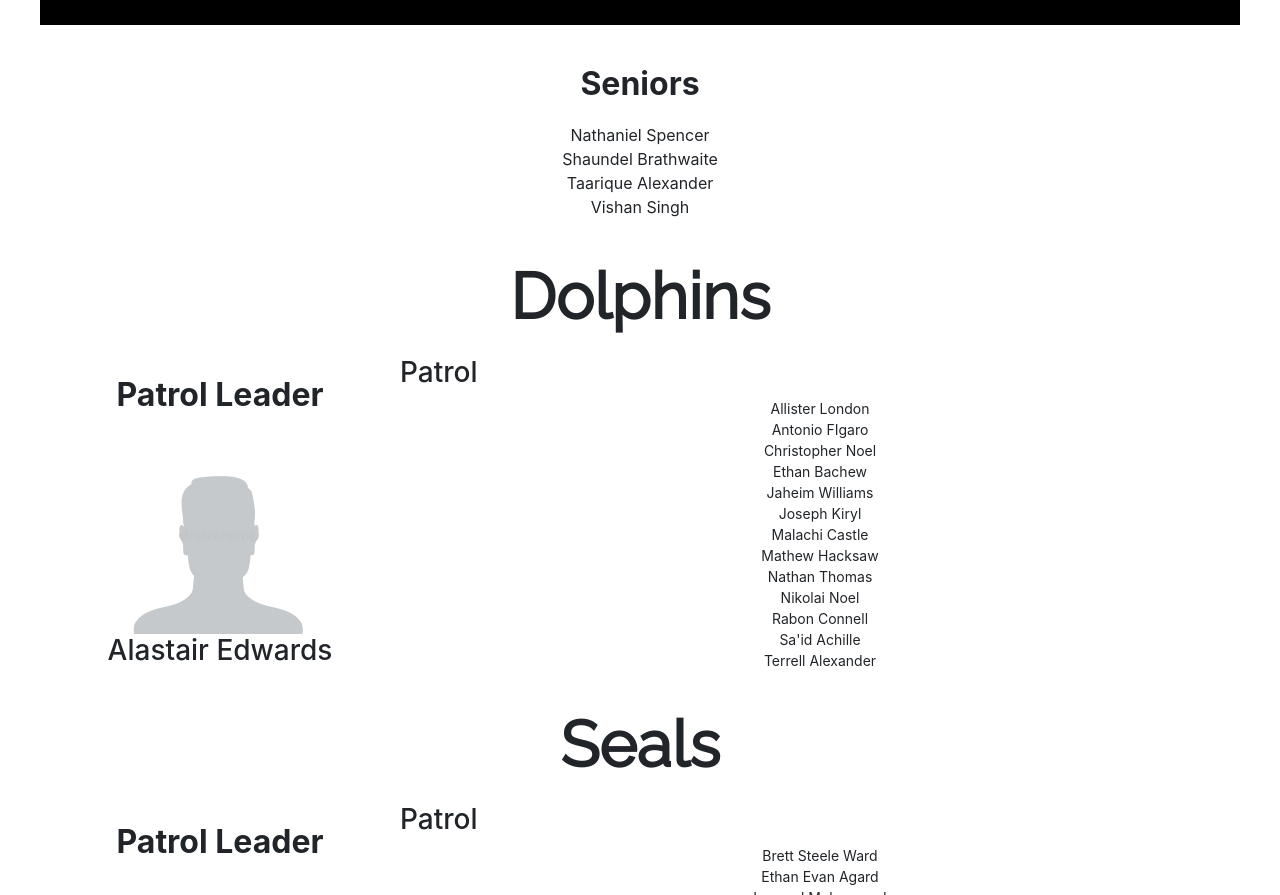
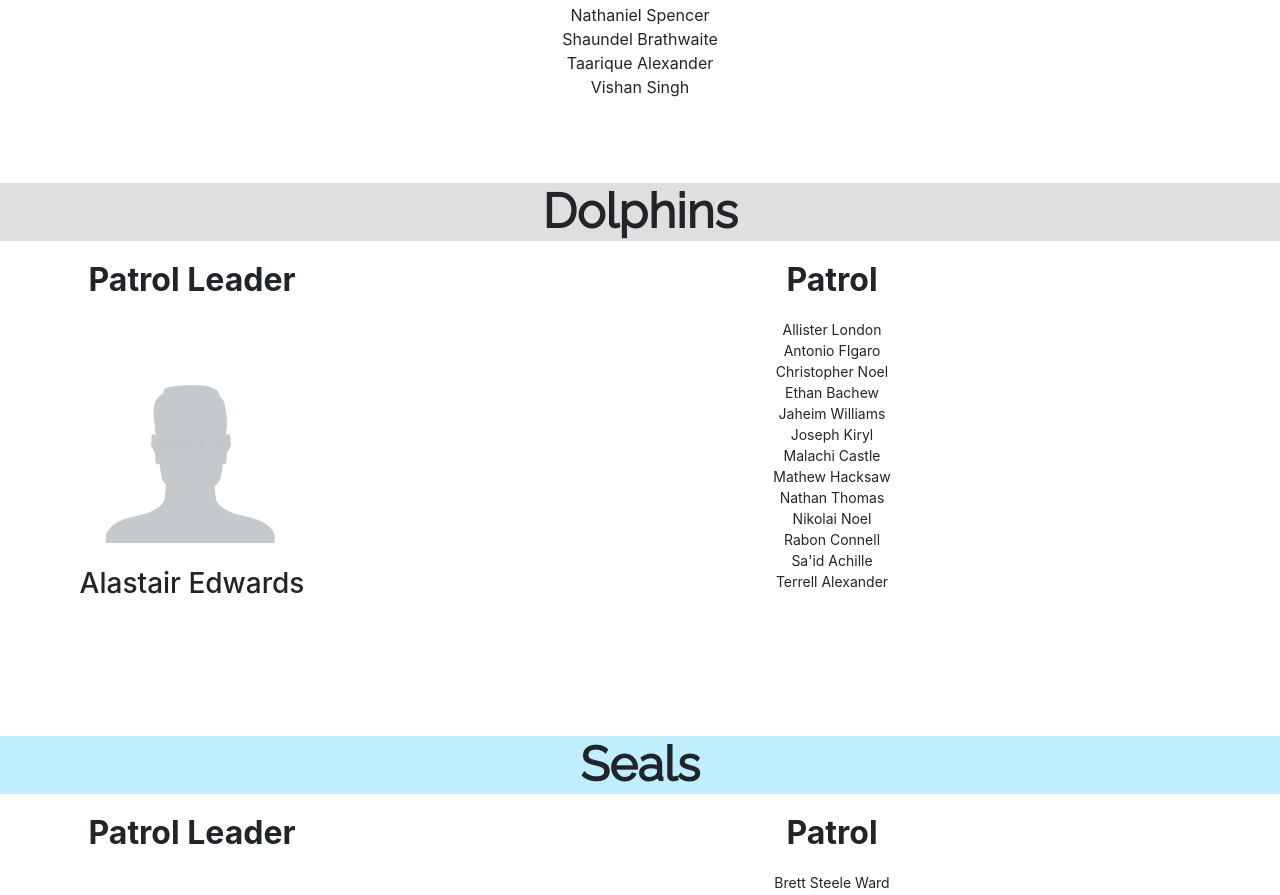
Before and after one commit to leelum1/Scouts, a website with bundled scripts: page patrols.html in a window 1280 px wide. Shown: the part 1905-2800 px from the top of the page. Built offline with nearby package versions, Linux system fonts and the light colour scheme; a web font is replaced by a local one.

Commit message:
some styling down to patrol conts (color change)

```diff
--- a/patrols.html
+++ b/patrols.html
@@ -8,7 +8,7 @@
     <meta name="viewport" content="width=device-width, initial-scale=1.0">
     <title>1st Trinidad Sea Scouts Patrol Directory</title>
     <link rel="stylesheet" href="https://stackpath.bootstrapcdn.com/bootstrap/4.1.3/css/bootstrap.min.css" integrity="sha384-MCw98/SFnGE8fJT3GXwEOngsV7Zt27NXFoaoApmYm81iuXoPkFOJwJ8ERdknLPMO" crossorigin="anonymous">
-    <link href="https://fonts.googleapis.com/css?family=Raleway|Pirata+One" rel="stylesheet">
+    <!-- <link href="https://fonts.googleapis.com/css?family=Raleway|Pirata+One" rel="stylesheet"> -->
     <link rel="apple-touch-icon" sizes="144x144" href="images/favicon/apple-touch-icon.png">
     <link rel="icon" type="image/png" sizes="32x32" href="images/favicon/favicon-32x32.png">
     <link rel="icon" type="image/png" sizes="16x16" href="images/favicon/favicon-16x16.png">
@@ -27,13 +27,14 @@
       <!--see include.js-->
     </header>
 
-    <div class="main">
+    <div class="patrol_page_cont">
 
-      <div class="img" style="margin-top:50px;">
+      <div class="hero_img_cont" style="margin-top:50px;">
         <img class="troop-img" src="images/patrols/Scouts2019.jpg" title="First Trinidad Sea Scouts Troop 2018" alt="Troop photo">
+        <h1 class="img-title">1st Trinidad Sea Scouts 2019 - 2020</h1>
       </div>
 
-      <h1 class="img-title">1st Trinidad Sea Scouts 2019 - 2020</h1>
+
 
       <div class="container-fluid intro">
         <h1>Patrol Listing</h1>
@@ -105,7 +106,7 @@
       </div>
       <script type="module" src="patrols.js"></script>
       <!-- DOLPHINS -->
-      <div class="container-fluid" style="background-color:lightgrey">
+      <!-- <div class="container-fluid" style="background-color:lightgrey">
         <h2>Dolphins</h2>
         <div class="row">
           <div class="col-md-6 col-sm-12">
@@ -133,11 +134,11 @@
             </ol>
           </div>
         </div>
-      </div>
+      </div> -->
 
 
       <!-- SEALS -->
-      <div class="container-fluid" style="background-color:lightblue">
+   <!--    <div class="container-fluid" style="background-color:lightblue">
         <h2>Seals</h2>
         <div class="row">
           <div class="col-md-6 col-sm-12">
@@ -166,10 +167,10 @@
             </ol>
           </div>
         </div>
-      </div>
+      </div> -->
 
       <!-- SHRIMPS -->
-      <div class="container-fluid" style="background-color:#FFCCCB">
+      <!-- <div class="container-fluid" style="background-color:#FFCCCB">
         <h2>Shrimps</h2>
         <div class="row">
           <div class="col-md-6 col-sm-12">
@@ -199,10 +200,10 @@
             </ol>
           </div>
         </div>
-      </div>
+      </div> -->
 
       <!-- TADS -->
-      <div class="container-fluid" style="background-color:#ADFFAD">
+      <!-- <div class="container-fluid" style="background-color:#ADFFAD">
         <h2>Tads</h2>
         <div class="row">
           <div class="col-md-6 col-sm-12">
@@ -231,7 +232,7 @@
             </ol>
           </div>
         </div>
-      </div>
+      </div> -->
 
 
       <!-- SQUIDS -->
@@ -276,8 +277,8 @@
               </tbody>
             </table>
           </div>
-        </div> -->
-      </div>
+        </div>
+      </div>-->
 
       <!--<h1 class="img-title">1st Trinidad Sea Scouts Recruits 2019 - 2020</h1>
 
--- a/patrols.js
+++ b/patrols.js
@@ -8,7 +8,7 @@ let input = ''
 scouts.patrols.map(function(patrol){
     input+= `
     <div class="patrol">
-        <h1>${patrol.title}</h1>
+        <h1 style="background-color:${patrol.color}">${patrol.title}</h1>
         <div class="patrol_wrapper">
             <div class="patrol_leader_cont">
                 <h2>Patrol Leader</h2>
@@ -16,7 +16,7 @@ scouts.patrols.map(function(patrol){
                 <h3>${patrol.patrolLeader.name}</h3>
             </div>
             <div class="patrol_names_cont">
-                <h3>Patrol</h3>
+                <h2>Patrol</h2>
                 <ul>
                     ${patrol.patrol.map(y => `<li>${y}</li>`).join('')}
                 </ul>
--- a/patrols.json
+++ b/patrols.json
@@ -2,6 +2,7 @@
   "patrols": [
     {
       "title": "Dolphins",
+      "color": "rgb(128 128 128 / 25%)",
       "patrolLeader" : {
         "name" : "Alastair Edwards",
         "photo": "images/patrols/placeholder.jpeg"
@@ -24,6 +25,7 @@
     },
     {
       "title" : "Seals",
+      "color": "rgb(0 192 255 / 25%)",
       "patrolLeader" : {
         "name" : "Daniel Hope",
         "photo": "images/patrols/placeholder.jpeg"
@@ -47,6 +49,7 @@
     },
     {
       "title": "Shrimps",
+      "color": "rgb(248 96 93 / 25%)",
       "patrolLeader" : {
         "name" : "Aidan Mohammed",
         "photo": "images/patrols/placeholder.jpeg"
@@ -71,6 +74,7 @@
     },
     {
       "title": "Tads",
+      "color": "rgb(72 255 72 / 25%)",
       "patrolLeader" : {
         "name" : "Jerome Roberts",
         "photo": "images/patrols/placeholder.jpeg"
--- a/styles/main.scss
+++ b/styles/main.scss
@@ -1,3 +1,4 @@
+@import url('https://fonts.googleapis.com/css2?family=Pirata+One&family=Raleway&display=swap');
 @import "pages/home";
 @import "pages/registration";
 @import "pages/activities";
--- a/styles/pages/_patrols.scss
+++ b/styles/pages/_patrols.scss
@@ -1,3 +1,56 @@
+patrol_page_cont{
+    .hero_img_cont{
+        margin-top: 56px;
+
+        .troop-img{
+            width: 100%;
+        }
+        .img-title{
+
+        }
+    }
+
+}
+
+#patrols{
+    .patrol{
+        padding: 4em 0;
+        h1{
+            margin: 0;
+            font-size: 3em;
+        }
+        .patrol_wrapper {
+            display: flex;
+            flex-direction: row;
+
+            .patrol_leader_cont {
+                width: 30%;
+                display: flex;
+                flex-direction: column;
+                align-items: center;
+                justify-content: space-between;
+            }
+
+            .patrol_names_cont {
+                display: flex;
+                flex-direction: column;
+                align-items: center;
+                width: 70%;
+
+                h2 {
+
+                }
+
+                ul {
+                    list-style-type: none;
+                    padding: 0;
+                }
+            }
+        }
+
+    }
+}
+
 .intro {
     padding: 50px 5% 100px 5%;
 }
@@ -21,11 +74,6 @@
 
 .seniors>p {
     text-align: center;
-}
-
-.patrol {
-    margin: auto;
-    vertical-align: top;
 }
 
 .pl-div {
@@ -60,30 +108,7 @@ li {
     text-align: center;
 }
 
-.patrol_wrapper {
-    display: flex;
-    flex-direction: row;
 
-    .patrol_leader_cont {
-        width: 30%;
-        display: flex;
-        flex-direction: column;
-        align-items: center;
-    }
-
-    .patrol_names_cont {
-        width: 70%;
-
-        h3 {
-
-        }
-
-        ul {
-            list-style-type: none;
-            padding: 0;
-        }
-    }
-}
 
 @media screen and (max-width: 991px) {
     .intro {
```
Also changed, not shown: activities.html (+1 -1 lines), contact.html (+1 -1 lines), error.html (+1 -1 lines), events.html (+1 -1 lines), history.html (+1 -1 lines), index.html (+1 -1 lines), pastScouts.html (+1 -1 lines), pastScoutsForm.html (+1 -1 lines), master.css, 1 other file.
